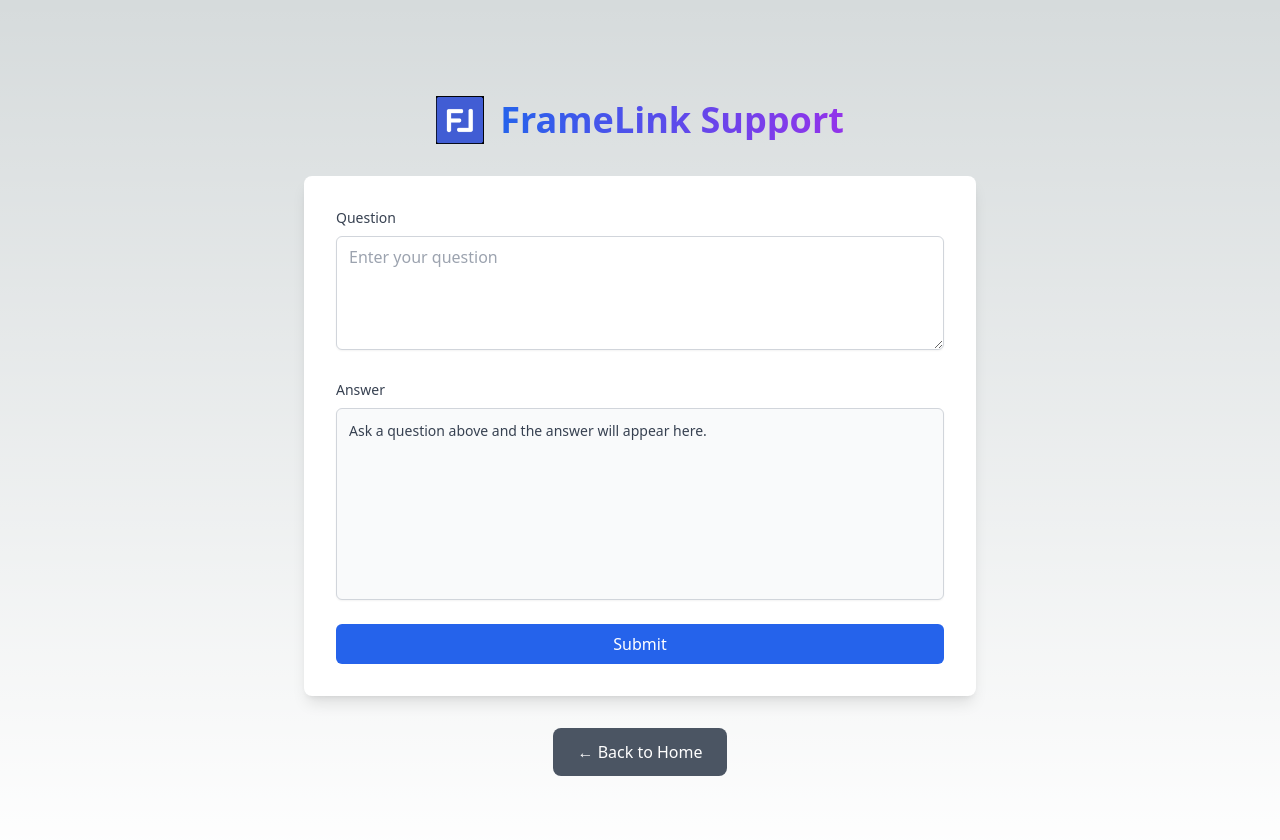
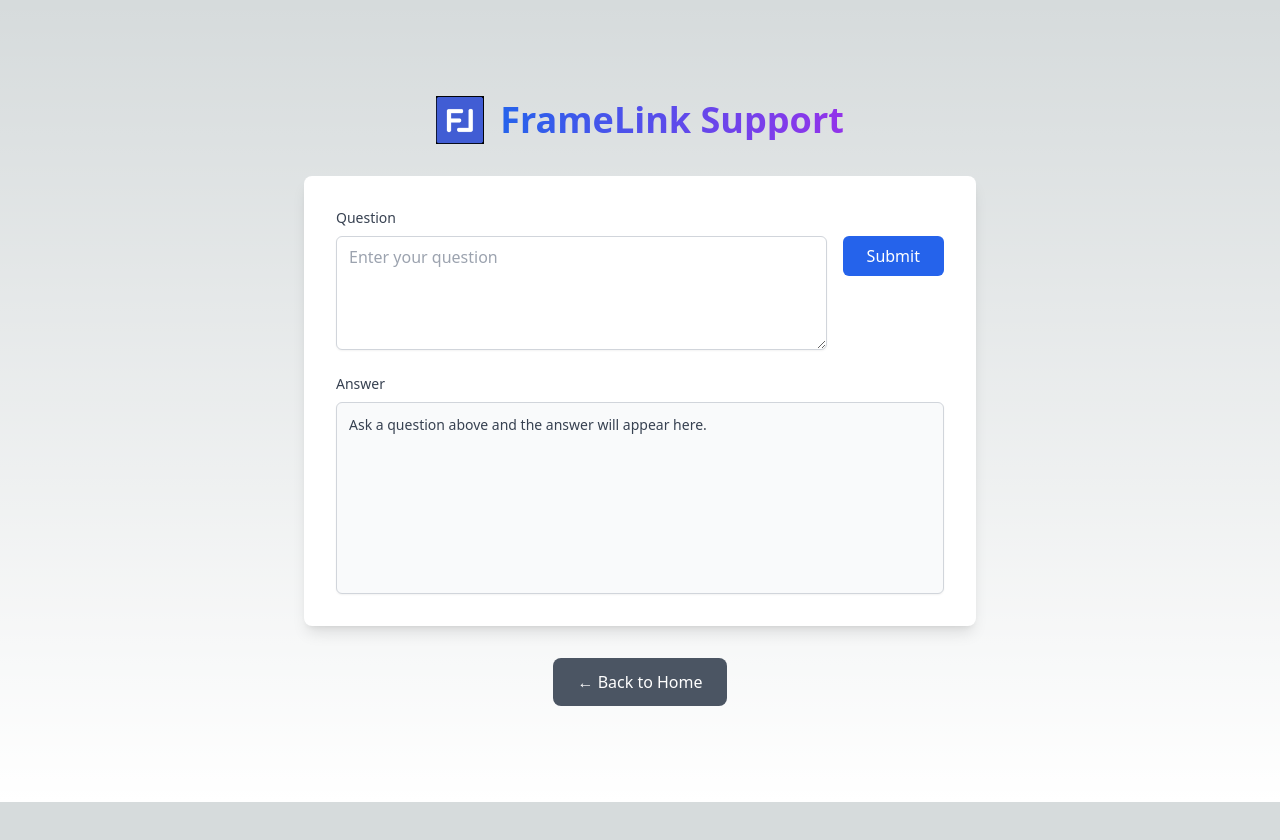
Before and after one commit to joaool/my-nextjs-app, a Next.js app: page /contact in a window 1280 px wide. Shown: the top 840 px of the page. After the commit the page ends 802 px from the top, so only its background shows below. Built offline with nearby package versions, Linux system fonts and the light colour scheme.

Commit message:
New UI in contact

```diff
--- a/src/app/contact/page.tsx
+++ b/src/app/contact/page.tsx
@@ -27,6 +27,8 @@ function ContactForm() {
     e.preventDefault()
     setIsSubmitting(true)
     setMessage('')
+    setAnswer('') // Clear previous answer
+    setCitations([]) // Clear previous citations
 
     try {
       const response = await fetch('/api/contact', {
@@ -82,6 +84,7 @@ function ContactForm() {
               <label htmlFor="question" className="block text-sm font-medium text-gray-700 dark:text-gray-300 mb-2">
                 Question
               </label>
+              <div className="flex gap-4">
                 <textarea
                   id="question"
                   name="question"
@@ -89,9 +92,17 @@ function ContactForm() {
                   onChange={handleChange}
                   required
                   rows={4}
-                className="w-full px-3 py-2 border border-gray-300 dark:border-gray-600 rounded-md shadow-sm focus:outline-none focus:ring-2 focus:ring-blue-500 focus:border-blue-500 dark:bg-gray-700 dark:text-white"
+                  className="flex-1 px-3 py-2 border border-gray-300 dark:border-gray-600 rounded-md shadow-sm focus:outline-none focus:ring-2 focus:ring-blue-500 focus:border-blue-500 dark:bg-gray-700 dark:text-white"
                   placeholder="Enter your question"
                 />
+                <button
+                  type="submit"
+                  disabled={isSubmitting}
+                  className="bg-blue-600 hover:bg-blue-700 disabled:bg-blue-400 text-white font-medium py-2 px-6 rounded-md transition-colors h-fit"
+                >
+                  {isSubmitting ? 'Submitting...' : 'Submit'}
+                </button>
+              </div>
             </div>
 
             <div>
@@ -99,9 +110,18 @@ function ContactForm() {
                 Answer
               </label>
               <div className="w-full min-h-48 p-3 border border-gray-300 dark:border-gray-600 rounded-md shadow-sm bg-gray-50 dark:bg-gray-700 overflow-y-auto">
+                {isSubmitting ? (
+                  <div className="flex items-center justify-center h-32">
+                    <div className="flex items-center space-x-2">
+                      <div className="animate-spin rounded-full h-6 w-6 border-b-2 border-blue-600"></div>
+                      <span className="text-sm text-gray-600 dark:text-gray-400">Generating answer...</span>
+                    </div>
+                  </div>
+                ) : (
                   <div className="text-sm text-gray-700 dark:text-gray-300 whitespace-pre-wrap">
                     {answer || 'Ask a question above and the answer will appear here.'}
                   </div>
+                )}
 
                 {citations.length > 0 && (
                   <div className="mt-4 pt-3 border-t border-gray-300 dark:border-gray-600">
@@ -124,14 +144,6 @@ function ContactForm() {
                 )}
               </div>
             </div>
-
-            <button
-              type="submit"
-              disabled={isSubmitting}
-              className="w-full bg-blue-600 hover:bg-blue-700 disabled:bg-blue-400 text-white font-medium py-2 px-4 rounded-md transition-colors"
-            >
-              {isSubmitting ? 'Submitting...' : 'Submit'}
-            </button>
           </form>
 
           {message && (
```
Lines whose indentation alone changed are shown as unchanged.
